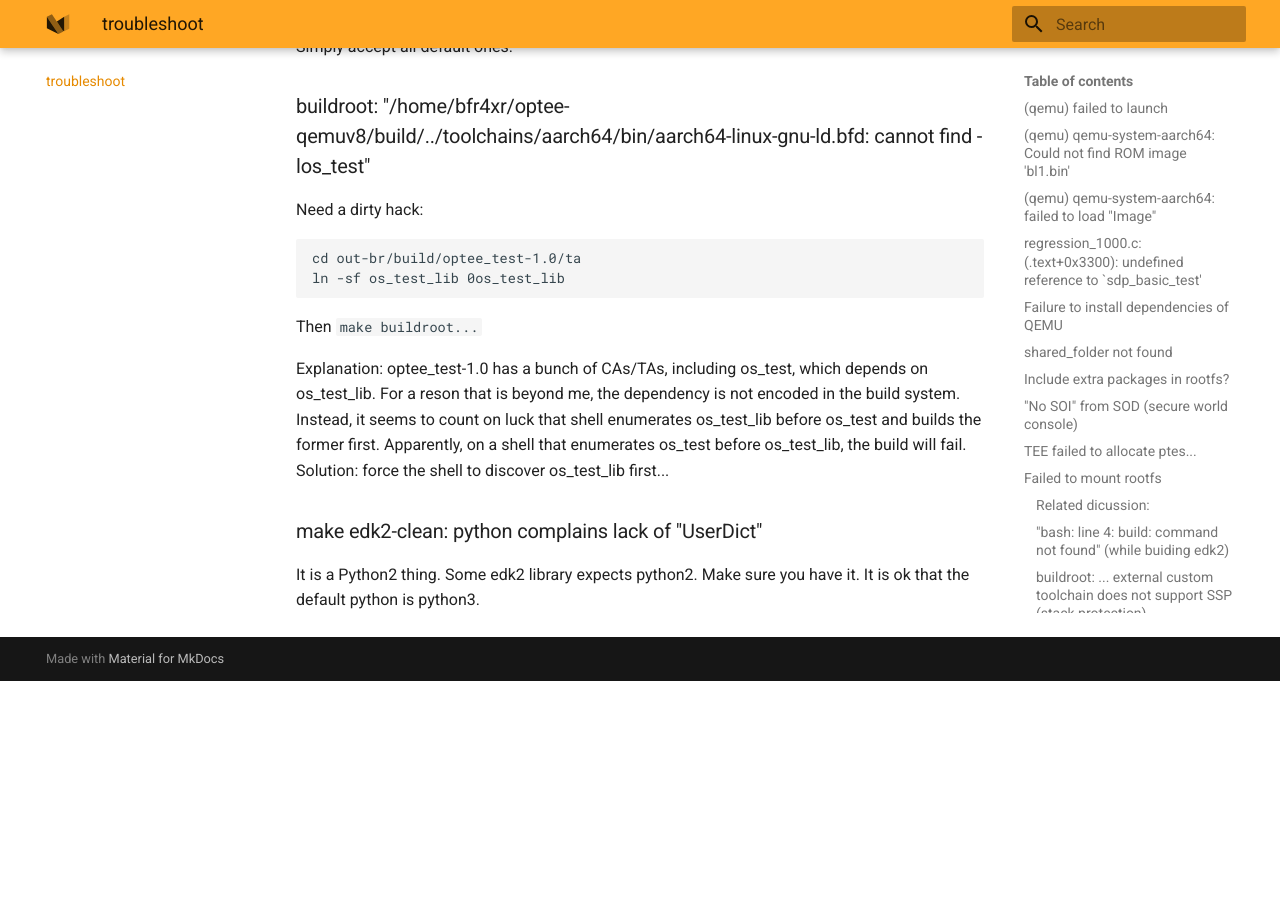
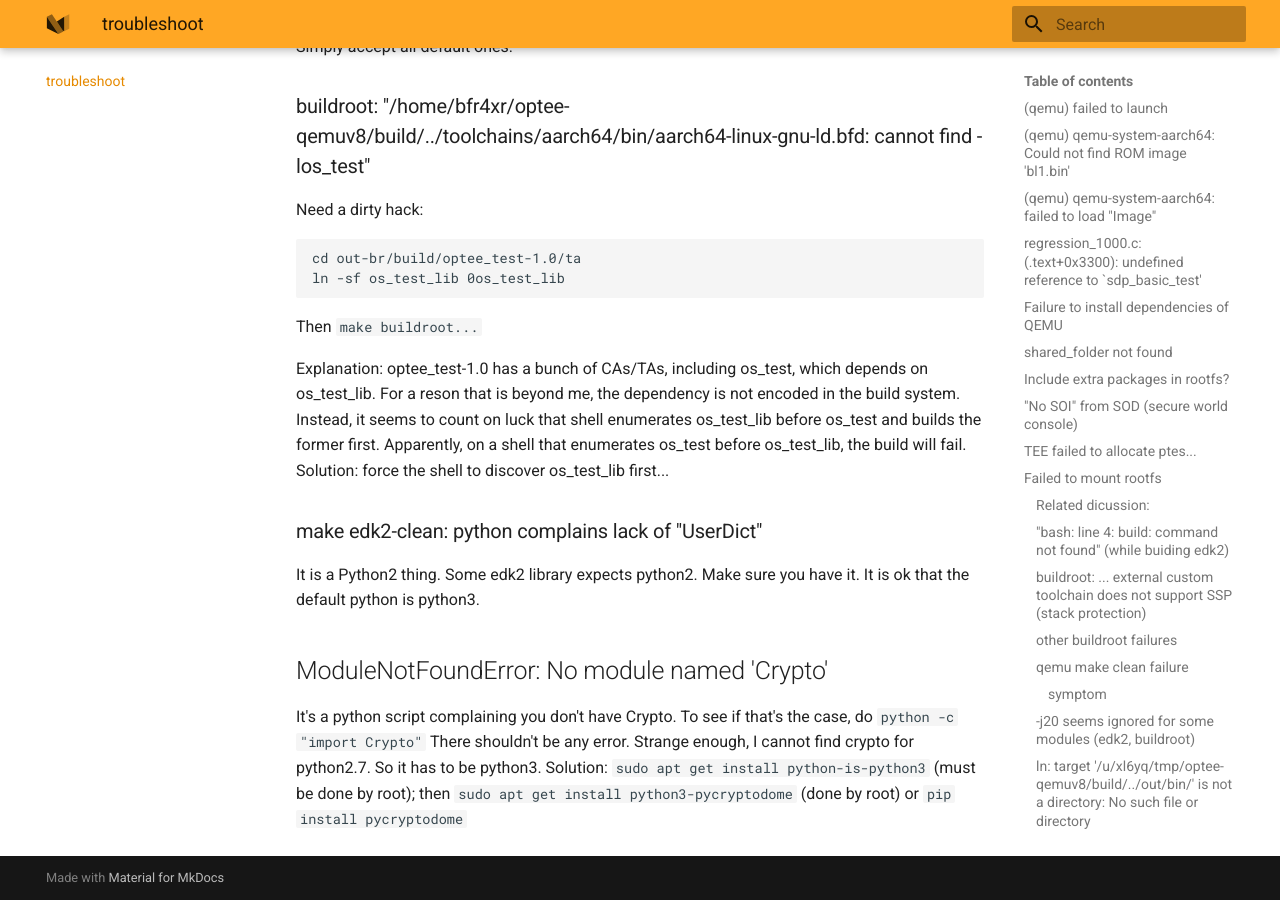
Before and after one commit to fxlin/p3-tee, an MkDocs documentation site: the page built from docs/issues.md, in a window 1280 px wide and 900 px high, scrolled down 5035 px. Built offline with MkDocs 1.6.1 and Material for MkDocs 9.7.7, drawn with Linux system fonts in a browser that asks for light colours; before the commit the page ends 5716 px from its top, so only the background shows below that.

Commit message:
Update issues.md

```diff
--- a/docs/issues.md
+++ b/docs/issues.md
@@ -191,3 +191,10 @@
 
 ### make edk2-clean: python complains lack of "UserDict"
 It is a Python2 thing. Some edk2 library expects python2. Make sure you have it. It is ok that the default python is python3.
+
+## ModuleNotFoundError: No module named 'Crypto'
+It's a python script complaining you don't have Crypto. To see if that's the case, do
+`python -c "import Crypto"`
+There shouldn't be any error.
+Strange enough, I cannot find crypto for python2.7. So it has to be python3. Solution:
+`sudo apt get install python-is-python3` (must be done by root); then `sudo apt get install python3-pycryptodome` (done by root) or `pip install pycryptodome`
```
